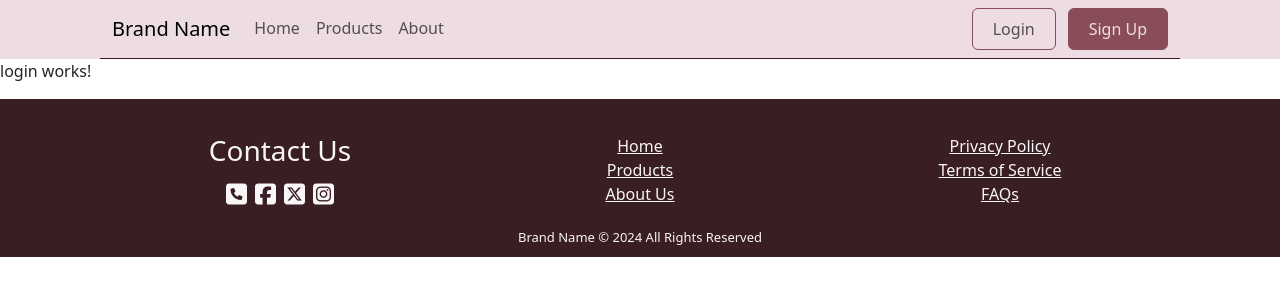
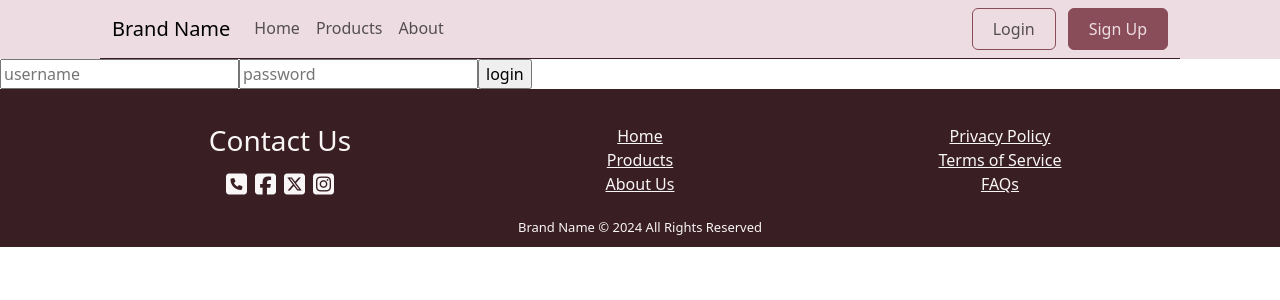
Before and after one commit to abdozero/Cafe-Angular, an Angular app: page /login in a window 1280 px wide. Shown: the top 300 px of the page. Built offline with nearby package versions, Linux system fonts and the light colour scheme.

Commit message:
implement for test authorization

```diff
--- a/src/app/Component/login/login.component.html
+++ b/src/app/Component/login/login.component.html
@@ -1 +1,3 @@
-<p>login works!</p>
+  <input type="text" placeholder="username" [(ngModel)]="username"/>
+  <input type="text" placeholder="password" [(ngModel)]="password"/>
+  <input type="button" value="login" (click)="login()"/>
--- a/src/app/Component/login/login.component.ts
+++ b/src/app/Component/login/login.component.ts
@@ -1,12 +1,21 @@
 import { Component } from '@angular/core';
+import { UserService } from '../../Services/user.service';
+import { HttpClientModule } from '@angular/common/http';
+import { FormsModule } from '@angular/forms';
 
 @Component({
   selector: 'app-login',
   standalone: true,
-  imports: [],
+  imports: [HttpClientModule, FormsModule],
+  providers: [UserService],
   templateUrl: './login.component.html',
   styleUrl: './login.component.css'
 })
 export class LoginComponent {
-
+  constructor(private userService: UserService, private http: HttpClientModule){}
+  username = "";
+  password = "";
+  login(){
+    this.userService.Login(this.username, this.password).subscribe(error=>console.log(error));
+  }
 }
```
